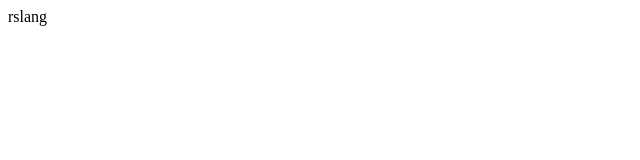
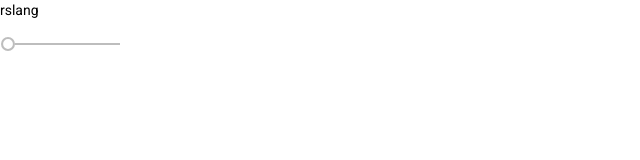
Before and after one commit to rss-maksim/rslang, an Angular app: page / in a window 1280 px wide. Shown: the top 160 px of the page, without its empty margins (0-640 px from the left). Built offline with nearby package versions, Linux system fonts and the light colour scheme.

Commit message:
#3: Add angular-material

```diff
--- a/angular.json
+++ b/angular.json
@@ -27,7 +27,10 @@
                         "tsConfig": "tsconfig.app.json",
                         "aot": true,
                         "assets": ["src/favicon.ico", "src/assets"],
-                        "styles": ["src/styles.scss"],
+                        "styles": [
+                            "./node_modules/@angular/material/prebuilt-themes/indigo-pink.css",
+                            "src/styles.scss"
+                        ],
                         "scripts": []
                     },
                     "configurations": {
@@ -85,7 +88,10 @@
                         "tsConfig": "tsconfig.spec.json",
                         "karmaConfig": "karma.conf.js",
                         "assets": ["src/favicon.ico", "src/assets"],
-                        "styles": ["src/styles.scss"],
+                        "styles": [
+                            "./node_modules/@angular/material/prebuilt-themes/indigo-pink.css",
+                            "src/styles.scss"
+                        ],
                         "scripts": []
                     }
                 },
--- a/package.json
+++ b/package.json
@@ -15,10 +15,12 @@
     "private": true,
     "dependencies": {
         "@angular/animations": "~11.2.0",
+        "@angular/cdk": "^11.2.5",
         "@angular/common": "~11.2.0",
         "@angular/compiler": "~11.2.0",
         "@angular/core": "~11.2.0",
         "@angular/forms": "~11.2.0",
+        "@angular/material": "^11.2.5",
         "@angular/platform-browser": "~11.2.0",
         "@angular/platform-browser-dynamic": "~11.2.0",
         "@angular/router": "~11.2.0",
--- a/src/app/app.component.html
+++ b/src/app/app.component.html
@@ -1 +1,3 @@
 <div>{{ title }}</div>
+
+<mat-slider min="1" max="100" step="1" value="1"></mat-slider>
--- a/src/index.html
+++ b/src/index.html
@@ -1,13 +1,16 @@
-<!doctype html>
+<!DOCTYPE html>
 <html lang="en">
-<head>
-  <meta charset="utf-8">
-  <title>Rslang</title>
-  <base href="/">
-  <meta name="viewport" content="width=device-width, initial-scale=1">
-  <link rel="icon" type="image/x-icon" href="favicon.ico">
-</head>
-<body>
-  <app-root></app-root>
-</body>
+    <head>
+        <meta charset="utf-8" />
+        <title>Rslang</title>
+        <base href="/" />
+        <meta name="viewport" content="width=device-width, initial-scale=1" />
+        <link rel="icon" type="image/x-icon" href="favicon.ico" />
+        <link rel="preconnect" href="https://fonts.gstatic.com" />
+        <link href="https://fonts.googleapis.com/css2?family=Roboto:wght@300;400;500&display=swap" rel="stylesheet" />
+        <link href="https://fonts.googleapis.com/icon?family=Material+Icons" rel="stylesheet" />
+    </head>
+    <body class="mat-typography">
+        <app-root></app-root>
+    </body>
 </html>
--- a/src/styles.scss
+++ b/src/styles.scss
@@ -1 +1,10 @@
 /* You can add global styles to this file, and also import other style files */
+
+html,
+body {
+    height: 100%;
+}
+body {
+    margin: 0;
+    font-family: Roboto, "Helvetica Neue", sans-serif;
+}
```
Also changed, not shown: src/app/app.module.ts (+7 -10 lines), src/app/material/material.module.ts (added, +15 -0 lines), 1 other file (tests, documents, lock files or other folders).
